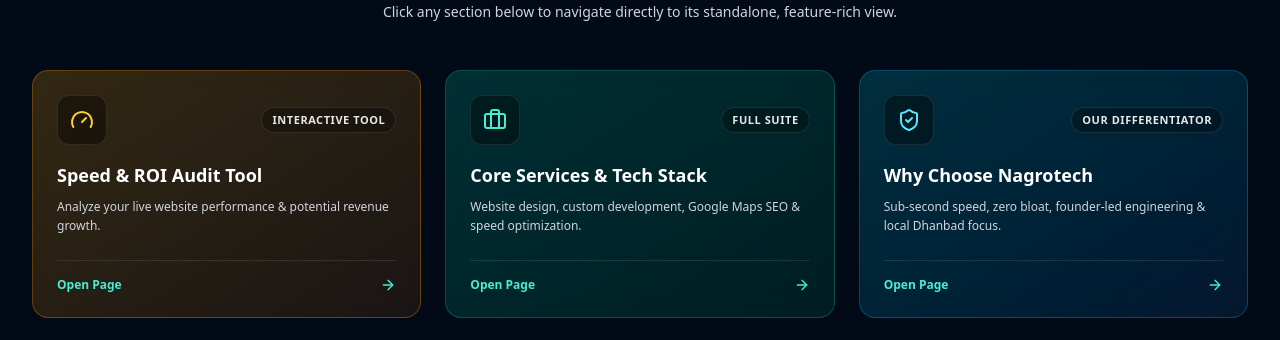
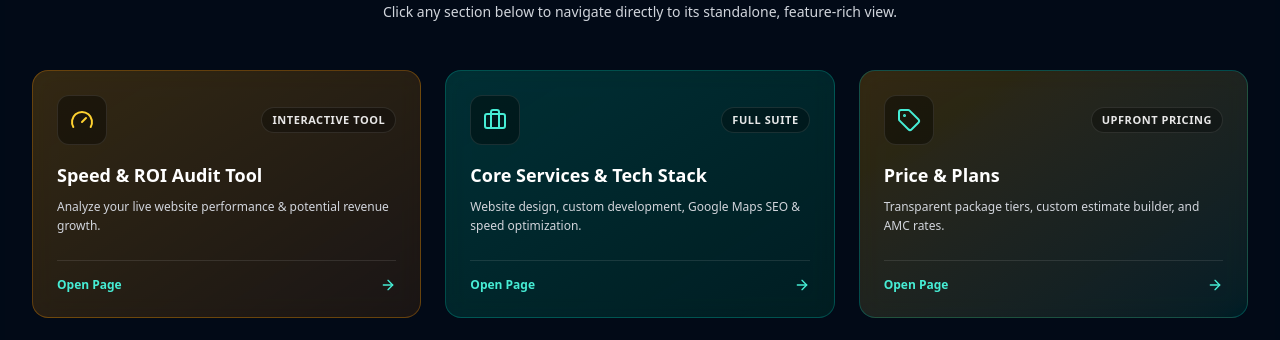
Before and after one commit to apprajunaha-nagro/nagrotech-website, a React (Vite) app: page / in a window 1280 px wide. Shown: the part 967-1307 px from the top of the page. Built offline with nearby package versions, Linux system fonts and the light colour scheme.

Commit message:
Add_Pricing_page_navigation_and_remove_iframe_embeds

```diff
--- a/src/App.tsx
+++ b/src/App.tsx
@@ -7,7 +7,6 @@
 import { WhyUs } from './components/WhyUs';
 import { CompetitorComparison } from './components/CompetitorComparison';
 import { Process } from './components/Process';
-import { LiveDemoSimulator } from './components/LiveDemoSimulator';
 import { BeforeAfterShowcase } from './components/BeforeAfterShowcase';
 import { Portfolio } from './components/Portfolio';
 import { Testimonials } from './components/Testimonials';
@@ -110,7 +109,6 @@
               onSelectService={handleSelectService}
               onOpenQuoteModal={() => setIsQuoteModalOpen(true)}
             />
-            <LiveDemoSimulator />
             <ContactSection preselectedService={preselectedService} />
           </main>
         )}
@@ -161,7 +159,6 @@
               onOpenQuoteModal={() => setIsQuoteModalOpen(true)}
             />
             <Process />
-            <LiveDemoSimulator />
             <ContactSection preselectedService={preselectedService} />
           </main>
         )}
@@ -247,7 +244,6 @@
               onSelectService={handleSelectService}
               onOpenQuoteModal={() => setIsQuoteModalOpen(true)}
             />
-            <LiveDemoSimulator />
             <WhyUs />
             <CompetitorComparison />
             <Process />
--- a/src/components/Footer.tsx
+++ b/src/components/Footer.tsx
@@ -101,6 +101,7 @@
               <li><a href="#hero" onClick={(e) => handleLinkClick(e, 'home')} className="hover:text-teal-300 transition-colors">Home</a></li>
               <li><a href="#audit-tool" onClick={(e) => handleLinkClick(e, 'audit-tool')} className="hover:text-teal-300 transition-colors">Speed & ROI Audit</a></li>
               <li><a href="#services" onClick={(e) => handleLinkClick(e, 'services')} className="hover:text-teal-300 transition-colors">Services</a></li>
+              <li><a href="#pricing" onClick={(e) => handleLinkClick(e, 'pricing')} className="hover:text-teal-300 transition-colors">Price & Plans</a></li>
               <li><a href="#why-us" onClick={(e) => handleLinkClick(e, 'why-us')} className="hover:text-teal-300 transition-colors">Why Choose Us</a></li>
               <li><a href="#compare-us" onClick={(e) => handleLinkClick(e, 'compare-us')} className="hover:text-teal-300 transition-colors">Compare Us Matrix</a></li>
               <li><a href="#process" onClick={(e) => handleLinkClick(e, 'process')} className="hover:text-teal-300 transition-colors">Our Process</a></li>
--- a/src/components/HomeNavigationPortal.tsx
+++ b/src/components/HomeNavigationPortal.tsx
@@ -37,6 +37,14 @@
       icon: Briefcase,
       color: 'from-teal-500/20 to-emerald-500/10 border-teal-500/30 text-teal-300',
       badge: 'Full Suite',
+    },
+    {
+      id: 'pricing' as ActivePage,
+      title: 'Price & Plans',
+      tagline: 'Transparent package tiers, custom estimate builder, and AMC rates.',
+      icon: Tag,
+      color: 'from-amber-500/20 to-teal-500/10 border-teal-500/30 text-teal-300',
+      badge: 'Upfront Pricing',
     },
     {
       id: 'why-us' as ActivePage,
--- a/src/components/Navbar.tsx
+++ b/src/components/Navbar.tsx
@@ -42,6 +42,7 @@
     { name: 'Home', pageId: 'home', href: '#hero' },
     { name: 'Speed Audit', pageId: 'audit-tool', href: '#audit-tool' },
     { name: 'Services', pageId: 'services', href: '#services' },
+    { name: 'Pricing & Plans', pageId: 'pricing', href: '#pricing' },
     { name: 'Why Us', pageId: 'why-us', href: '#why-us' },
     { name: 'Compare Us', pageId: 'compare-us', href: '#compare-us' },
     { name: 'Process', pageId: 'process', href: '#process' },
```
Also changed, not shown: 3 other files (tests, documents, lock files or other folders).
